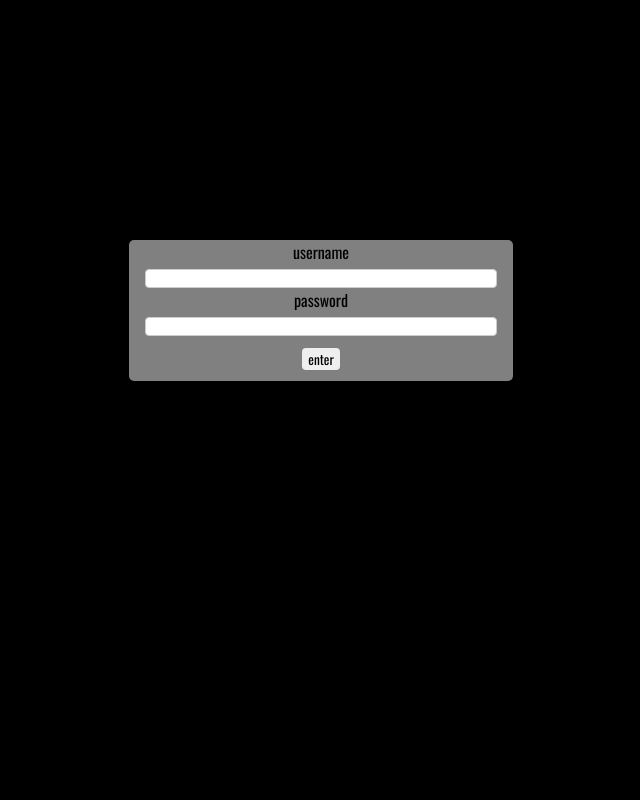
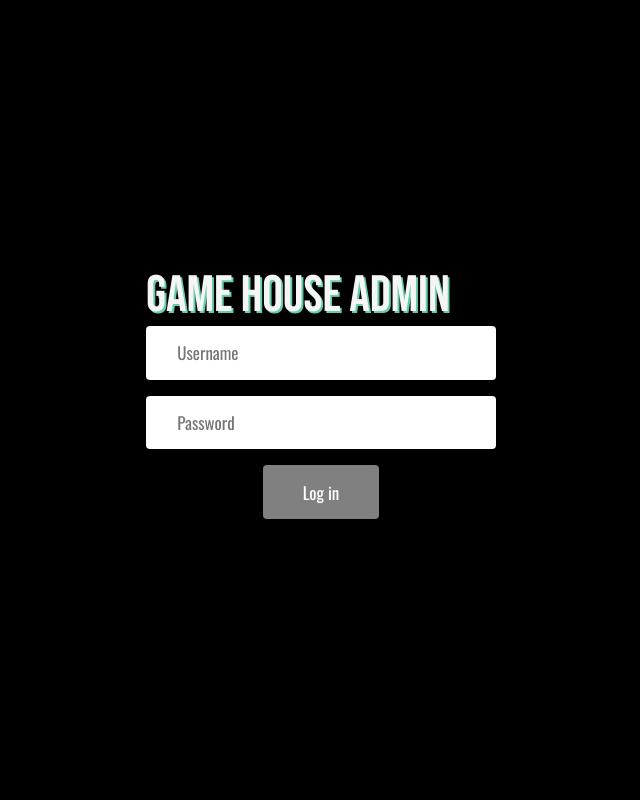
Before and after one commit to kuzn3/game-house-club, a Flask app: page /login in a window 1280 px wide. Shown: the whole page, without its empty margins (319-959 px from the left). Run offline with Flask 2, Linux system fonts and the light colour scheme; some libraries are stand-ins or nearby versions.

Commit message:
site 1.5

```diff
--- a/main.py
+++ b/main.py
@@ -119,6 +119,13 @@ def place():
     db.session.commit()
     return "True"
 
+@app.get("/logout")
+def logout():
+    if "user_id" in session:
+        session.pop("user_id")
+    else:
+        redirect(url_for(".user"))
+    return redirect(url_for(".user"))
 
 if __name__ == "__main__":
 	app.run(debug=True, host="0.0.0.0", port=int(os.environ.get("PORT", 5000)))
--- a/static/css/login.css
+++ b/static/css/login.css
@@ -1,37 +1,77 @@
 body {
-    font-family: "Bebas Neue";
-    width: 100%;
-    height: 100%;
-    background-color: black;
-}
-input[type=password], input[type=username] {
-    height: 15%;
-    width: 90%;
-    border: 1px solid #ccc;
-    border-radius: 4px;
-}
-input[type=submit] {
-    margin-top: 3%;
     font-family: 'Oswald', sans-serif;
-    background-color: "rgb(236, 207, 178)";
-    border: none;
-    border-radius: 4px;
-    cursor: pointer;
-    margin-bottom: 3%;
-}
-input[type=submit]:hover {
-    background-color: rgb(178, 92, 106);
+    background: black;
+    display:flex;
+    justify-content:center;
+    align-items:center;
+    min-height:100vh;
+    overflow:hidden;
+    margin:0;
+    padding:0;
 }
 form {
+    width:350px;
+    position:relative;
+}
+form .form-field::before {
+    font-size:20px;
+    position:absolute;
+    left:100px;
+    top:17px;
+    color:#888;
+    content:" ";
+    display:block;
+    background-size:cover;
+    background-repeat:no-repeat;
+}
+form .form-field {
+    display:-webkit-box;
+    display:-ms-flexbox;
+    display:flex;
+    -webkit-box-pack:justify;
+    -ms-flex-pack:justify;
+    justify-content:space-between;
+    -webkit-box-align:center;
+    -ms-flex-align:center;
+    align-items:center;
+    margin-bottom:1rem;
+    position:relative
+}
+form input {
     font-family: 'Oswald', sans-serif;
+    width:100%;
+    outline:none;
+    background-color:#fff;
+    border-radius:4px;
+    border:none;
+    display:block;
+    padding:.9rem .7rem;
+    box-shadow:0 3px 6px rgba(0,0,0,.16);
+    font-size:17px;
+    color:#4a4a4a;
+    text-indent: 20px;
 }
-div {
-    position: absolute;
-    top: 30%;
-    left: 35%;
-    width: 30%;
-    justify-content: center;
-    text-align: center;
-    border-radius: 5px;
-    background-color: gray;
+.btn {
+    font-family: 'Oswald', sans-serif;
+    outline:none;
+    border:none;
+    cursor:pointer;
+    display:inline-block;
+    margin:0 auto;
+    padding:.9rem 2.5rem;
+    text-align:center;
+    background-color: grey;
+    color:#fff;
+    border-radius:4px;
+    box-shadow:0 3px 6px rgba(0,0,0,.16);
+    font-size:17px
 }
+.btn:hover {
+    background-color: mediumaquamarine;
+}
+.logo {
+    color: whitesmoke;
+    text-shadow: 0.15vw 0.15vw mediumaquamarine;
+    font-size: 4vw;
+    font-family: "Bebas Neue";
+}
--- a/static/js/admin/generate_page_code.js
+++ b/static/js/admin/generate_page_code.js
@@ -89,4 +89,5 @@ function generate_page_code() {
     blok_19.onclick = change_color
     blok_19.id = "place_19"
     blok_19.className = "gplace"
+
 }
--- a/templates/admin.html
+++ b/templates/admin.html
@@ -10,7 +10,6 @@
         <link href="https://fonts.googleapis.com/css2?family=Oswald&display=swap" rel="stylesheet">
         <link rel="stylesheet" media="screen and (min-device-width: 1024px)" href="/static/css/styles.css">
         <link rel="stylesheet" media="screen and (max-device-width: 824px)" href="/static/css/mobile.css">
-
         <title>GH Club</title>
     </head>
     <body>
--- a/templates/login.html
+++ b/templates/login.html
@@ -11,13 +11,18 @@
     <title>GH Login</title>
 </head>
 <body>
-    <div>
-        <form method="POST">
-            username <input type="username" name="username">
-            password <input type="password" name="password">
+    <form method="POST">
+        <div class="logo">GAME HOUSE admin</div>
+        <div class="form-field">
+            <input type="username" placeholder="Username" required name="username">
+        </div>
+        <div class="form-field">
+            <input type="password" placeholder="Password" required name = password>
             <input type="hidden" name="csrf_token" value="{{ csrf_token() }}">
-            <input type="submit" value="enter">
-        </form>
-    </div>
+        </div>
+        <div class="form-field">
+            <button class="btn" type="submit">Log in</button>
+        </div>
+    </form>
 </body>
 </html>
```
Also changed, not shown: static/css/mobile.css (+14 -7 lines), static/css/styles.css (+4 -5 lines), static/js/set_theme_places_get_nav_data.js (+53 -54 lines), 2 other files.
